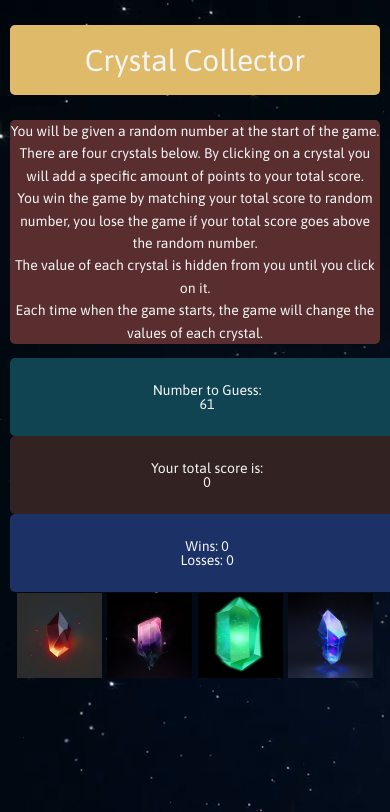
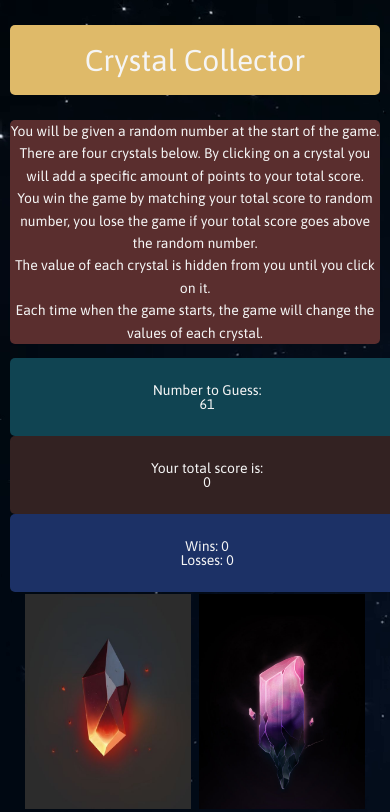
Before and after one commit to acastelan21/unit-4-game, a plain HTML site: page index.html in a window 390 px wide. Shown: the top 812 px of the page. Drawn offline with nearby package versions, Linux system fonts and the light colour scheme.

Commit message:
fixed minor responsive issues

```diff
--- a/assets/css/style.css
+++ b/assets/css/style.css
@@ -86,9 +86,9 @@ header {
 
     }
     .gemImage {
-        width: 85px;
-        height: 85px;
-        margin: 1px;
+        width: 45%;
+
+        margin: 2px;
     }
     .numberGuessArea {
         width: 93%;
@@ -100,4 +100,8 @@ header {
         width: 93%;
 
     }
+    .instructions {
+        width: 100%;
+
+    }
 }
```
